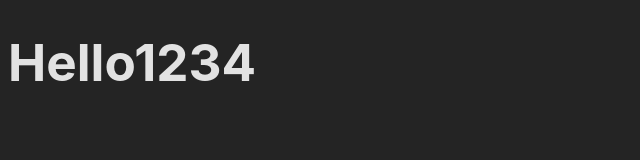
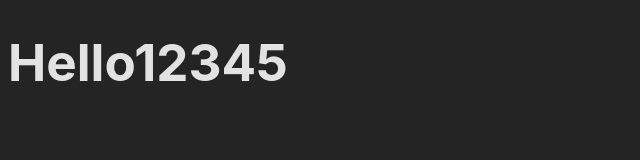
Before and after one commit to ilhambagirov/simple-containerized-app, a React (Vite) app: page / in a window 1280 px wide. Shown: the top 160 px of the page, without its empty margins (0-640 px from the left). Built offline with nearby package versions, Linux system fonts and the light colour scheme.

Commit message:
Update App.tsx

```diff
--- a/src/App.tsx
+++ b/src/App.tsx
@@ -4,7 +4,7 @@ function App() {
 
   return (
     <>
-      <h1>Hello1234</h1>
+      <h1>Hello12345</h1>
     </>
   )
 }
```
